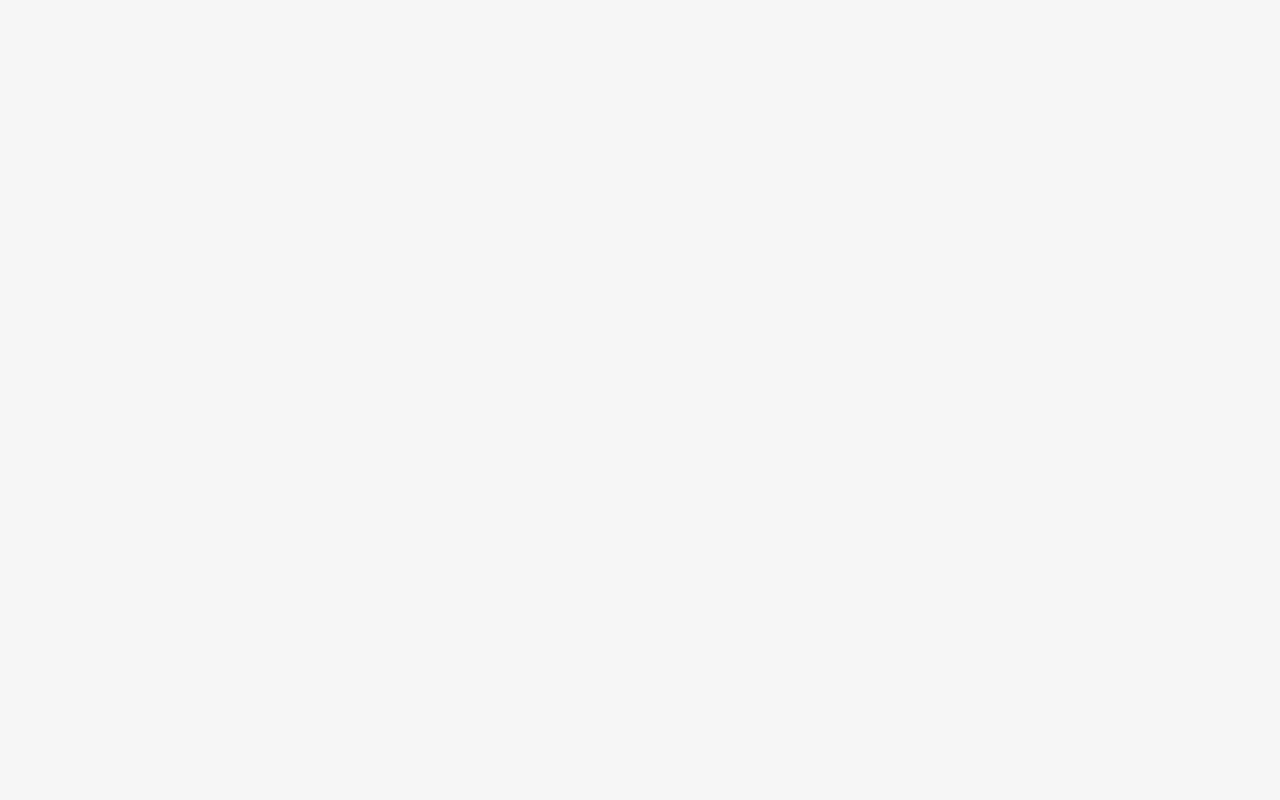
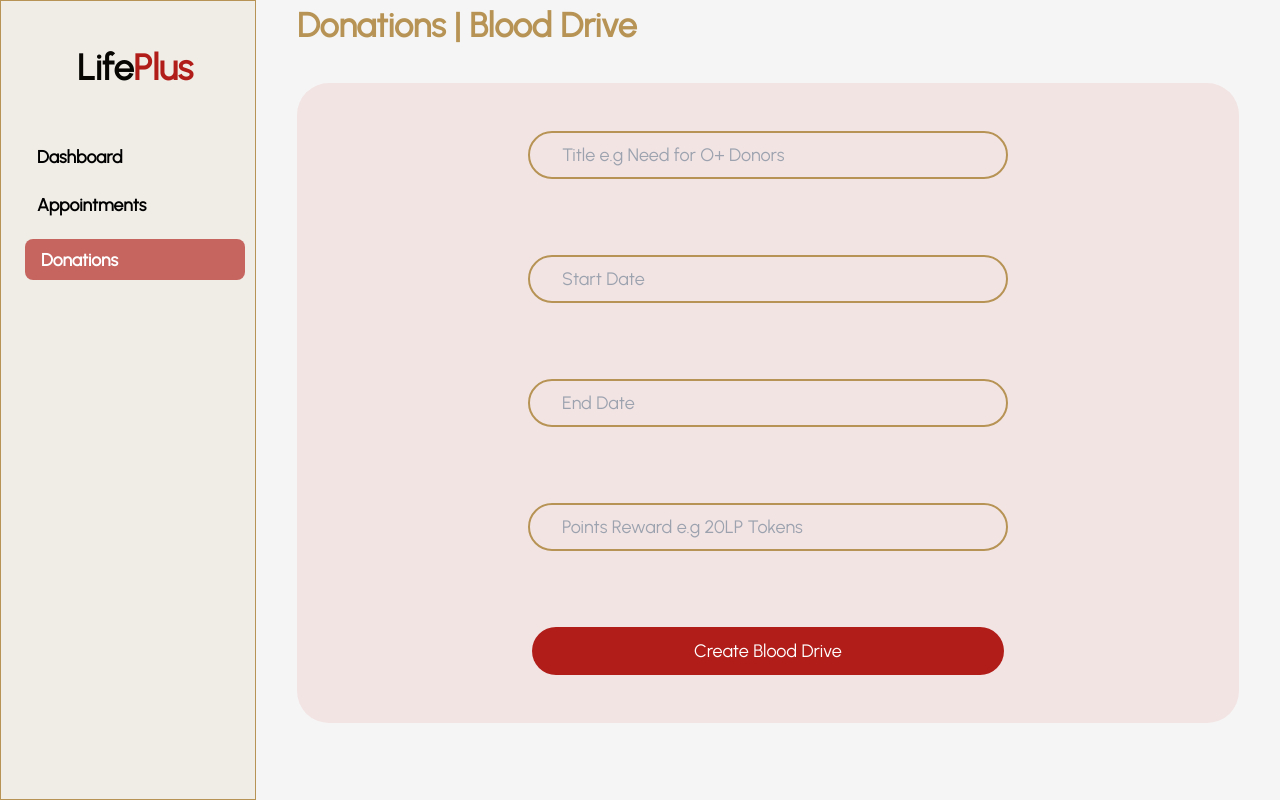
Before and after one commit to oreoluwa212/lifePlus-webapp, a React (Vite) app: page /donations-provider/blood-drive in a window 1280 px wide. Before the commit this address had no page. Built offline with nearby package versions, Linux system fonts and the light colour scheme.

Commit message:
feat: create blood drive for healthcare added

```diff
--- a/src/App.jsx
+++ b/src/App.jsx
@@ -22,6 +22,8 @@ import AppointmentsProviderPage from "./pages/web-App/AppointmentsProviderPage.j
 import DonationsProviderPage from "./pages/web-App/DonationsProviderPage.jsx";
 import PointsDonor from "./pages/web-App/PointsDonor.jsx";
 import LoginAsPage from "./pages/LoginAsPage";
+import BloodDriveProvider from "./pages/web-App/BloodDriveProvider.jsx";
+import BloodDriveDonor from "./pages/web-App/BloodDriveDonor.jsx";
 LoginAsPage;
 function App() {
   return (
@@ -47,7 +49,15 @@ function App() {
           element={<AppointmentsProviderPage />}
         />
         <Route path="/donations" element={<DonationHistoryPage />} />
+        <Route
+          path="/donations-donor/track"
+          element={<BloodDriveDonor />}
+        />
         <Route path="/donations-provider" element={<DonationsProviderPage />} />
+        <Route
+          path="/donations-provider/blood-drive"
+          element={<BloodDriveProvider />}
+        />
         <Route path="/donations/history" element={<PastDonations />} />
         <Route path="/community" element={<CommunityForumPage />} />
         <Route path="/learning" element={<LearningCenterPage />} />
--- a/src/assets/index.js
+++ b/src/assets/index.js
@@ -7,5 +7,6 @@ import signImg from '../assets/images/signupImg.png'
 import user from '../assets/images/user.png'
 import learning from '../assets/images/learning.png'
 import points from '../assets/images/points.png'
+import map from '../assets/images/map.png'
 
-export { landing, points, learning, homepage, overlap, gauge, onboard, signImg, user}
+export { landing, points, learning, homepage, overlap, gauge, onboard, signImg, user, map}
--- a/src/components/web-App/Header.jsx
+++ b/src/components/web-App/Header.jsx
@@ -14,8 +14,8 @@ const Header = ({ currentUser, setIsOpen, isOpen }) => {
   };
   return (
     <div className="">
-      <div className="w-full h-[100px] hidden lgss:flex lgss:justify-between items-center lgss:pt-8">
-        <div className="bg-[#F3E4E4] w-[50%] lgss:w-[70%] lgss:h-[80%] flex justify-between items-center px-4 rounded-[32px]">
+      <div className="w-full h-[100px] hidden lgss:flex lgss:justify-between items-center lgss:pt-8 lgss:mb-10">
+        <div className="bg-[#F3E4E4] w-[50%] lgss:w-[65%] lgss:h-[80%] flex justify-between items-center px-4 rounded-[32px]">
           <PiMagnifyingGlassFill className="text-gold text-[35px] mds:text-[24px] cursor-pointer" />
           <input
             type="text"
@@ -24,8 +24,8 @@ const Header = ({ currentUser, setIsOpen, isOpen }) => {
           />
         </div>
 
-        <div className=" w-[100%] lgss:w-[24%] px-4 h-[45%] hidden lgss:flex justify-between items-center rounded-[32px]">
-          <img src={user} alt="" />
+        <div className=" w-[100%] lgss:w-[30%] px-4 h-[45%] hidden lgss:flex gap-6 items-center rounded-[32px]">
+          <img src={user} alt="" className="w-[50px]" />
           <button className="flex items-start flex-col justify-between gap-1 ">
             <h1 className="text-[16px] mds:text-[20px] font-semibold">
               Hi{" "}
--- a/src/components/web-App/NavlinksProvider.jsx
+++ b/src/components/web-App/NavlinksProvider.jsx
@@ -1,4 +1,4 @@
-import { PiFileLock } from "react-icons/pi";
+
 import { NavLink, useLocation } from "react-router-dom";
 
 
--- /dev/null
+++ b/src/pages/web-App/BloodDriveDonor.jsx
@@ -0,0 +1,35 @@
+import React, { useState } from "react";
+import Header from "../../components/web-App/Header";
+import SideBar from "../../components/web-App/SideBar";
+import DetailsCard from "../../components/web-App/DetailsCard";
+import { map } from "../../assets";
+
+const BloodDriveDonor = () => {
+  const [isOpen, setIsOpen] = useState(false);
+  const loggedInUser = JSON.parse(localStorage.getItem("user"));
+  return (
+    <div className="flex flex-row h-screen w-full">
+      <SideBar isOpen={isOpen} />
+      <div className="lgss:w-4/5 w-full lgss:overflow-auto">
+        <div className="lgss:w-full lgss:h-full lgss:flex-1 lgss:overflow lgss:px-[4%] flex flex-col ">
+          {loggedInUser && (
+            <Header
+              setIsOpen={setIsOpen}
+              isOpen={isOpen}
+              currentUser={loggedInUser}
+            />
+          )}{" "}
+          <div className="mt-[50px] lgss:mt-0 text-[34px] text-gold font-semibold px-[5%] mds:px-0">
+            <h1>Donations | Track Donatiions</h1>
+          </div>
+          <div className="">
+            <img src={map} alt="" />
+          </div>
+
+        </div>
+      </div>
+    </div>
+  );
+};
+
+export default BloodDriveDonor;
--- /dev/null
+++ b/src/pages/web-App/BloodDriveProvider.jsx
@@ -0,0 +1,68 @@
+import React, { useState } from 'react'
+import DetailsProviderCard from '../../components/web-App/DetailsProviderCard';
+import Header from '../../components/web-App/Header';
+import SideBarProvider from '../../components/web-App/SideBarProvider';
+
+const BloodDriveProvider = () => {
+     const [isOpen, setIsOpen] = useState(false);
+     const loggedInUser = JSON.parse(localStorage.getItem("user"));
+  return (
+    <div className="flex flex-row h-screen w-full">
+      <SideBarProvider isOpen={isOpen} />
+      <div className="lgss:w-4/5 w-full lgss:overflow-auto">
+        <div className="lgss:w-full lgss:h-full lgss:flex-1 lgss:overflow lgss:px-[4%] flex flex-col ">
+          {loggedInUser && (
+            <Header
+              setIsOpen={setIsOpen}
+              isOpen={isOpen}
+              currentUser={loggedInUser}
+            />
+          )}{" "}
+          <div className="mt-[50px] lgss:mt-0 text-[34px] text-gold font-semibold px-[5%] mds:px-0">
+            <h1>Donations | Blood Drive</h1>
+          </div>
+          {loggedInUser && <DetailsProviderCard loggedInUser={loggedInUser} />}
+          <form className="mds:w-[100%] w-[100%] justify-between flex flex-col gap-6 h-[80vh] items-center bg-[#F3E4E4] mds:mt-8 mds:py-12 rounded-[32px]">
+            <input
+              type="text"
+              name="title"
+              placeholder="Title e.g Need for O+ Donors"
+              className="bg-transparent border-gold border-2 rounded-[32px] mds:w-[480px] lgss:px-8 lgss:h-[48px] h-[50px] px-4 mds:px-0 outline-none placeholder:text-[18px]"
+            />
+            <input
+              type="text"
+              name="Sdate"
+              placeholder="Start Date"
+              className="bg-transparent border-gold border-2 rounded-[32px] mds:w-[480px] lgss:px-8 lgss:h-[48px] h-[50px] px-4 mds:px-0 outline-none placeholder:text-[18px]"
+            />
+
+            <input
+              type="text"
+              name="Edate"
+              id="Edate"
+              placeholder="End Date"
+              className="bg-transparent border-gold border-2 rounded-[32px] lgss:px-8 lgss:h-[48px] h-[50px] px-4 mds:px-0  outline-none mds:w-[480px] placeholder:text-[18px]"
+            />
+
+            <input
+              type="text"
+              name="points"
+              id="points"
+              placeholder="Points Reward e.g 20LP Tokens"
+              className="bg-transparent border-gold border-2 rounded-[32px] lgss:px-8 lgss:h-[48px] h-[50px] px-4 mds:px-0  outline-none mds:w-[480px] placeholder:text-[18px]"
+            />
+
+            <button
+              type="submit"
+              className="bg-red text-white text-[18px] border-none rounded-[32px] lgss:px-8 lgss:h-[48px] h-[50px] w-[50%]"
+            >
+              Create Blood Drive
+            </button>
+          </form>
+        </div>
+      </div>
+    </div>
+  );
+}
+
+export default BloodDriveProvider
--- a/src/pages/web-App/DonationHistoryPage.jsx
+++ b/src/pages/web-App/DonationHistoryPage.jsx
@@ -27,7 +27,7 @@ const DonationHistoryPage = () => {
             />
           )}{" "}
           <div className="mt-[50px] lgss:mt-0 text-[34px] text-gold font-semibold px-[5%] mds:px-0">
-            <h1>Appointments</h1>
+            <h1>Donations</h1>
           </div>
           {loggedInUser && <DetailsCard loggedInUser={loggedInUser} />}
           <div className="">
@@ -43,11 +43,12 @@ const DonationHistoryPage = () => {
                   title="Track Donations"
                   icon={<PiBinocularsFill />}
                 />
-
-                <DashboardCard
-                  title="Blood centres & drives"
-                  icon={<PiMapPinFill />}
-                />
+                <Link to={"/donations-donor/track"}>
+                  <DashboardCard
+                    title="Blood centres & drives"
+                    icon={<PiMapPinFill />}
+                  />
+                </Link>
               </div>
             </div>
           </div>
--- a/src/pages/web-App/DonationsProviderPage.jsx
+++ b/src/pages/web-App/DonationsProviderPage.jsx
@@ -43,11 +43,12 @@ const DonationsProviderPage = () => {
                   title="Track Donations"
                   icon={<PiBinocularsFill />}
                 />
-
-                <DashboardCard
-                  title="Blood centres & drives"
-                  icon={<PiMapPinFill />}
-                />
+                <Link to={"/donations-provider/blood-drive"}>
+                  <DashboardCard
+                    title="Blood centres & drives"
+                    icon={<PiMapPinFill />}
+                  />
+                </Link>
               </div>
             </div>
           </div>
--- a/src/pages/web-App/LearningCenterPage.jsx
+++ b/src/pages/web-App/LearningCenterPage.jsx
@@ -24,10 +24,13 @@ const LearningCenterPage = () => {
               currentUser={loggedInUser}
             />
           )}{" "}
+          <div className="mt-[50px] lgss:mt-0 text-[34px] text-gold font-semibold px-[5%] mds:px-0">
+            <h1>Learning Center</h1>
+          </div>
           <div className="flex gap-9 mt-10 lgss:mt-0  px-[5%] mds:px-0 w-full">
             <div className="flex flex-col justify-between lgss:gap-5 lgss:items-center ">
               <div className="w-full">
-              <div className="flex flex-col justify-center lgss:items-start lgss:pt-14 pt-0 w-full">
+                <div className="flex flex-col justify-center lgss:items-start lgss:pt-4 pt-0 w-full">
                   <div className=" flex flex-col lgss:grid lgss:grid-cols-3 gap-8 w-full">
                     <LearningCard title="How to maintain good health" />
                     <Link to={""}>
```
Also changed, not shown: src/assets/images/map.png (added). Lines whose indentation alone changed are shown as unchanged.
